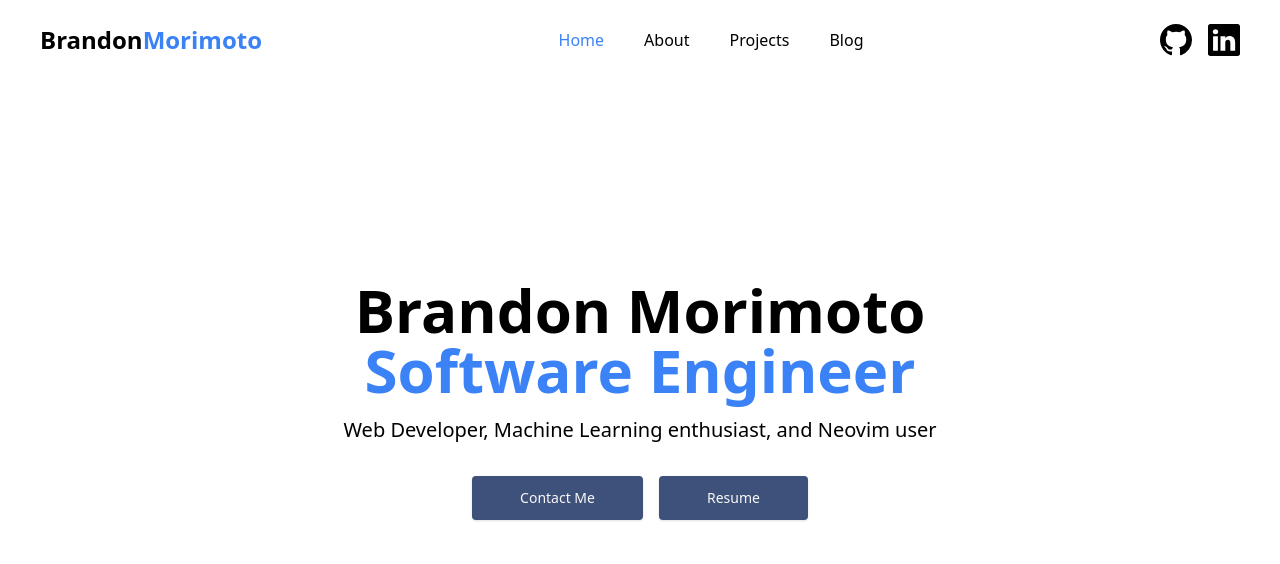
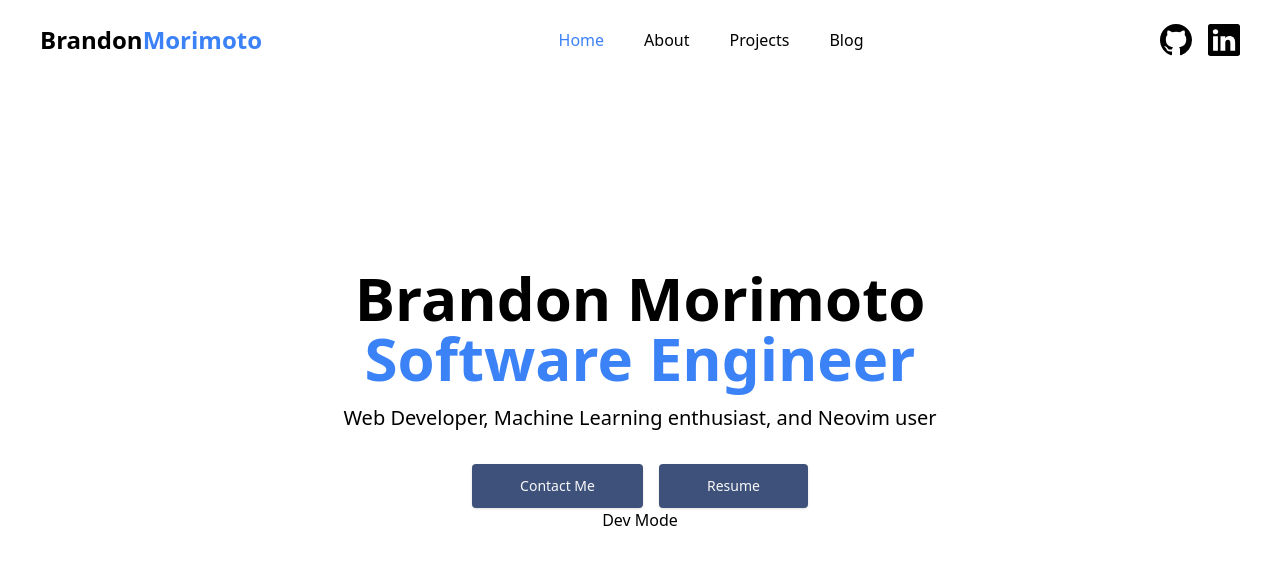
Before and after one commit to BKM99/portfolio-blog-website, a Next.js app: page / in a window 1280 px wide. Shown: the top 564 px of the page. Built offline with nearby package versions, Linux system fonts and the light colour scheme.

Commit message:
devMode button

```diff
--- /dev/null
+++ b/components/DevMode.js
@@ -0,0 +1,5 @@
+const devMode = () => {
+    return <h1 className="py-20">Welcome to dev mode!</h1>
+}
+
+export default devMode;
--- a/components/Home.js
+++ b/components/Home.js
@@ -1,9 +1,18 @@
 import { motion } from 'framer-motion'
 import Link from 'next/link'
+import { useState } from 'react'
+import DevMode from '../components/DevMode'
 
 const Home = () => {
+
+    const [isDevMode, setDevMode] = useState(false)
+    const handleDevMode = () => {
+        setDevMode(true)
+    }
+
     return (
-        <motion.div
+        <div>
+            {isDevMode ? <DevMode/> : <motion.div
                 initial='hidden'
                 animate='visible'
                 variants={{
@@ -49,9 +58,13 @@ const Home = () => {
                                 </a>
                             </Link>
                         </div>
+                        <div className='hidden md:block'>
+                            <button onClick={handleDevMode}>Dev Mode</button>
                         </div>
                     </div>
-        </motion.div>
+                </div>
+            </motion.div>}
+        </div>
     )
 }
 
--- a/pages/_app.js
+++ b/pages/_app.js
@@ -3,7 +3,7 @@ import Navbar from '../components/Navbar'
 
 function MyApp({ Component, pageProps }) {
 	return (
-		<div className='bg-white'>
+		<div>
 			<Navbar/>
 			<Component {...pageProps} />
 		</div>
```
Lines whose indentation alone changed are shown as unchanged.
